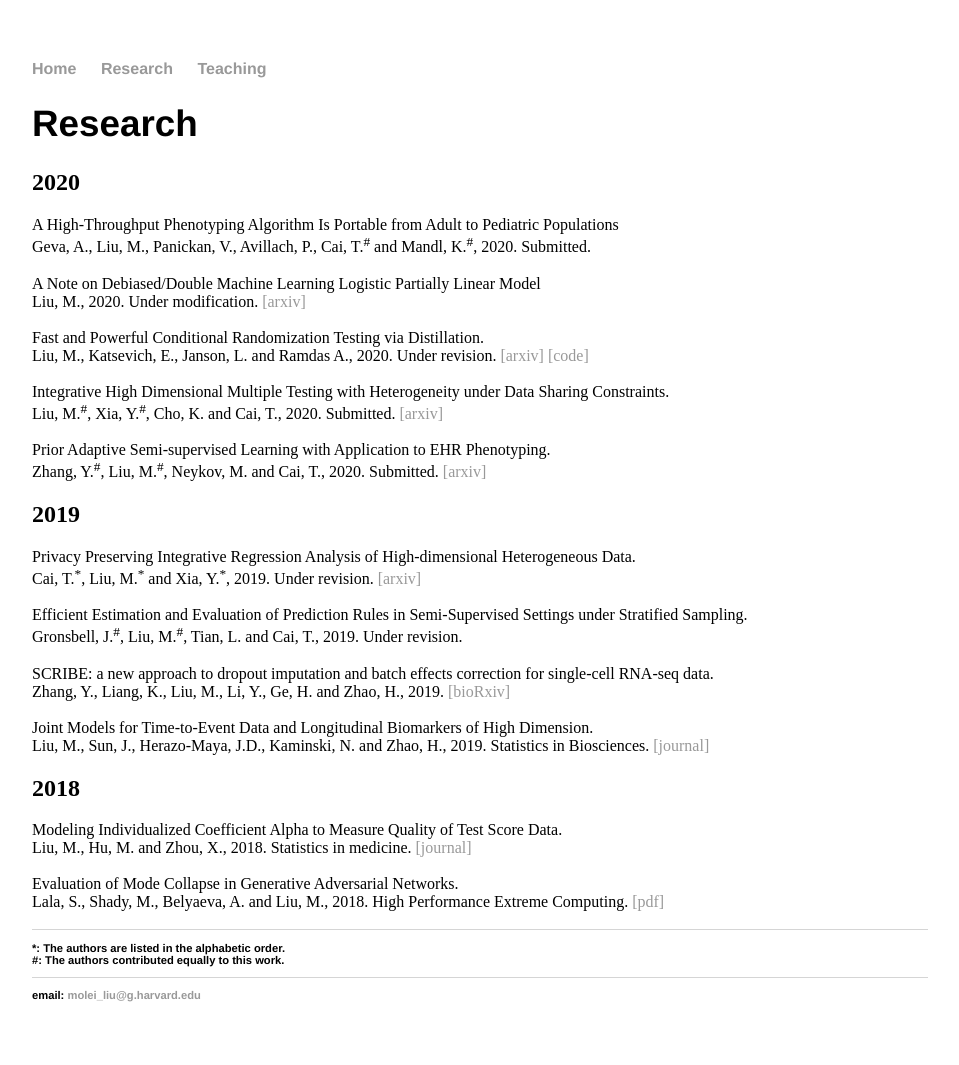
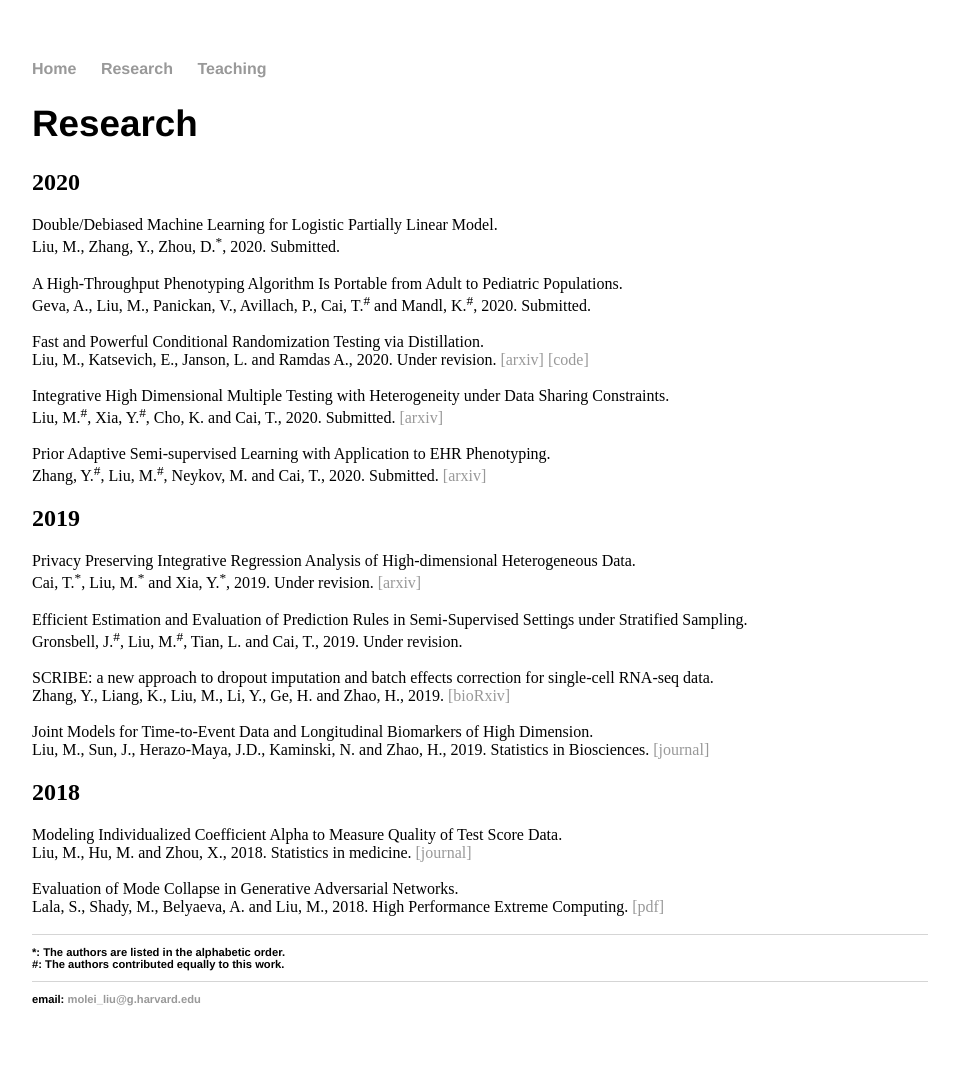
Before and after one commit to moleibobliu/moleibobliu.github.io, a Jekyll site: the page built from pub/index.html, in a window 1280 px wide. Shown: the whole page, without its empty margins (160-1119 px from the left). Built offline with Jekyll 4.4.1, drawn with Linux system fonts in a browser that asks for light colours.

Commit message:
Update index.html

```diff
--- a/pub/index.html
+++ b/pub/index.html
@@ -6,12 +6,12 @@ title: Molei Liu
 	<h1> Research </h1>
 	<h2> 2020 </h2>
 
-	A High-Throughput Phenotyping Algorithm Is Portable from Adult to Pediatric Populations
-	<br \>  Geva, A., Liu, M., Panickan, V., Avillach, P., Cai, T.<sup>#</sup> and Mandl, K.<sup>#</sup>, 2020. Submitted.
+	Double/Debiased Machine Learning for Logistic Partially Linear Model.
+	<br \>  Liu, M., Zhang, Y., Zhou, D.<sup>*</sup>, 2020. Submitted.
 	<br \>
 
-	<br \>  A Note on Debiased/Double Machine Learning Logistic Partially Linear Model
-	<br \>  Liu, M., 2020. Under modification. <a href="https://arxiv.org/abs/2008.12467"> [arxiv] </a>
+	<br \>  A High-Throughput Phenotyping Algorithm Is Portable from Adult to Pediatric Populations.
+	<br \>  Geva, A., Liu, M., Panickan, V., Avillach, P., Cai, T.<sup>#</sup> and Mandl, K.<sup>#</sup>, 2020. Submitted.
 	<br \>
 
 	<br \>  Fast and Powerful Conditional Randomization Testing via Distillation.
```
